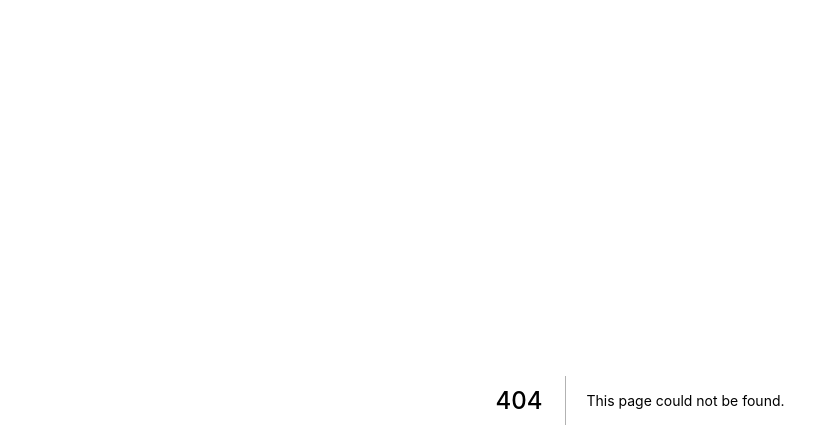
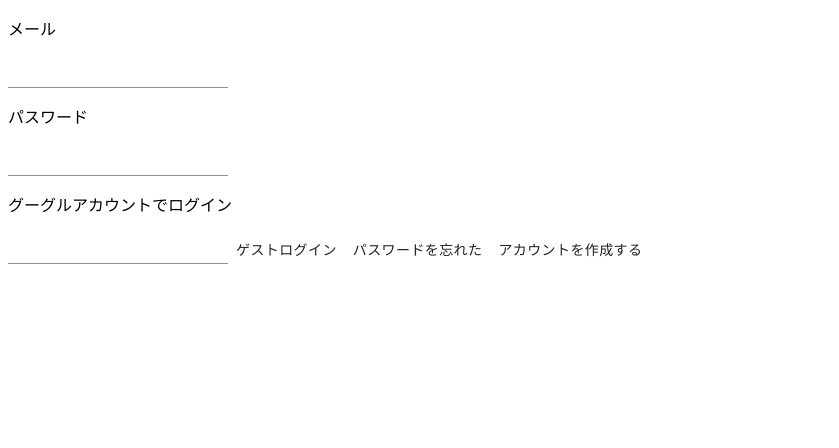
Before and after one commit to ryo0705s/tegami_app, a Next.js app: page /login in a window 1280 px wide. Before the commit this address had no page. Shown: the top 448 px of the page, without its empty margins (0-839 px from the left). Built offline with nearby package versions, Linux system fonts and the light colour scheme.

Commit message:
ログイン画面仮作成

```diff
--- /dev/null
+++ b/pages/login.tsx
@@ -0,0 +1,20 @@
+import { Button, TextField } from "@material-ui/core";
+import React from "react";
+
+const login: React.FC = () => {
+  return (
+    <div>
+      <p>メール</p>
+      <TextField />
+      <p>パスワード</p>
+      <TextField />
+      <p>グーグルアカウントでログイン</p>
+      <TextField />
+      <Button>ゲストログイン</Button>
+      <Button>パスワードを忘れた</Button>
+      <Button>アカウントを作成する</Button>
+    </div>
+  );
+};
+
+export default login;
```
Also changed, not shown: pages/index.tsx (+7 -2 lines).
